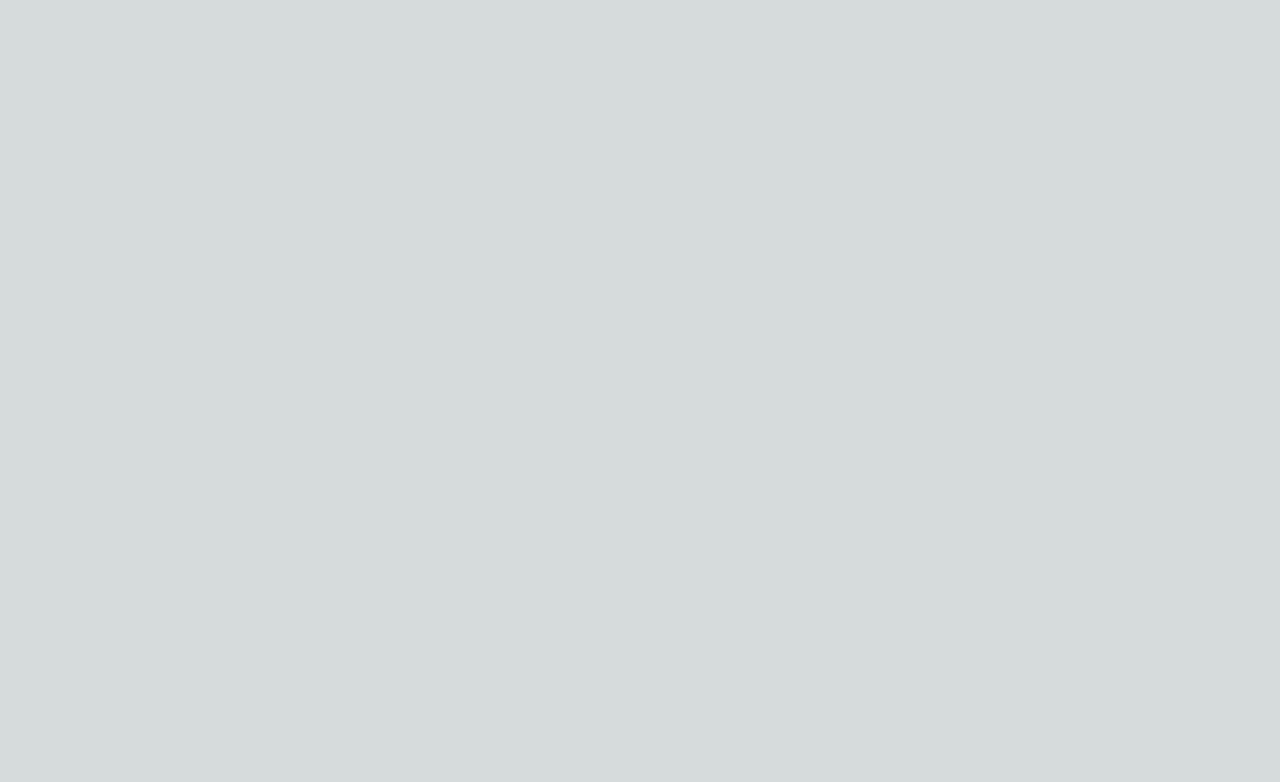
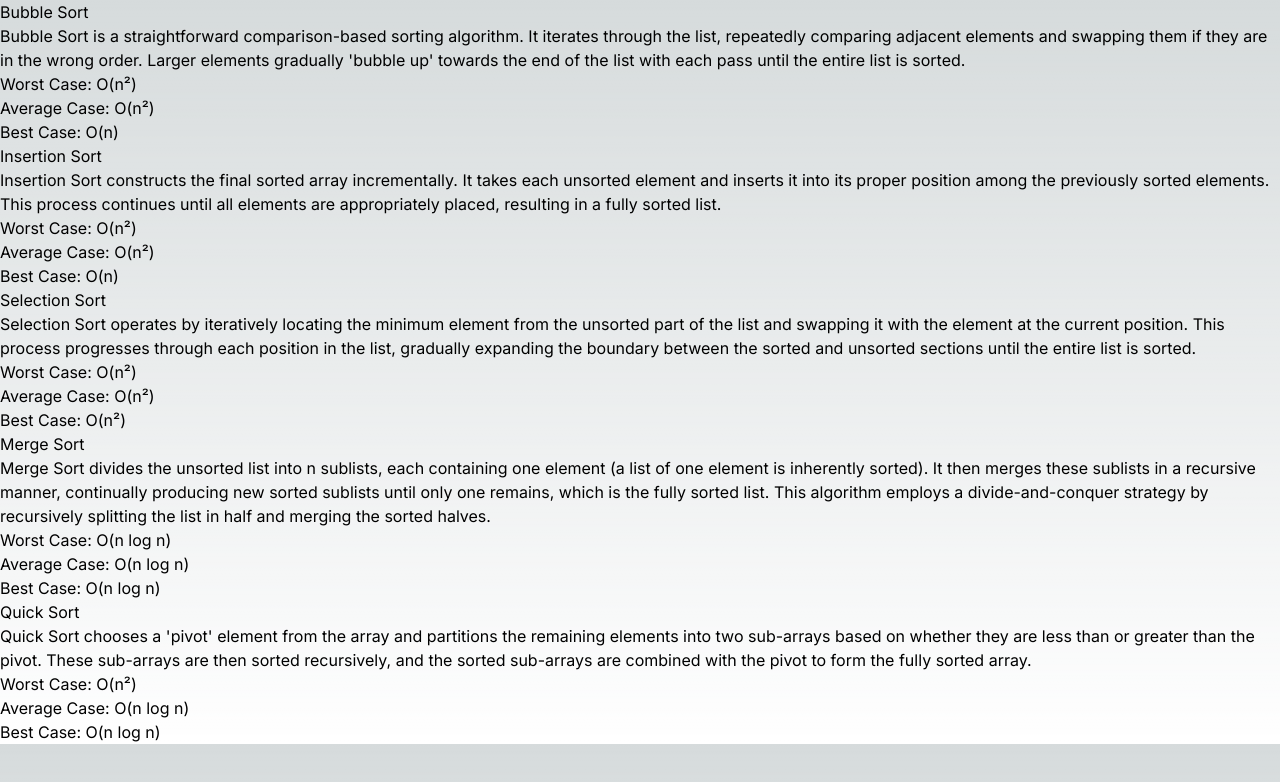
Before and after one commit to infysumanta/sorting-algorithm-visualizer, a Next.js app: page / in a window 1280 px wide. Shown: the top 782 px of the page. Built offline with nearby package versions, Linux system fonts and the light colour scheme.

Commit message:
Add sorting algorithm data to Home page

```diff
--- a/src/app/globals.css
+++ b/src/app/globals.css
@@ -24,6 +24,7 @@ body {
       rgb(var(--background-end-rgb))
     )
     rgb(var(--background-start-rgb));
+  overflow: hidden;
 }
 
 @layer utilities {
@@ -31,3 +32,25 @@ body {
     text-wrap: balance;
   }
 }
+
+.default-line-color {
+  background: theme("colors.system.red50");
+}
+
+.change-line-color {
+  background: theme("colors.system.green60");
+}
+
+@keyframes pulse {
+  0%,
+  100% {
+    opacity: 1;
+  }
+  50% {
+    opacity: 0.5;
+  }
+}
+
+.pulse-animation {
+  animation: pulse 1s cubic-bezier(0.4, 0, 0.6, 1) infinite;
+}
--- a/src/app/layout.tsx
+++ b/src/app/layout.tsx
@@ -1,6 +1,7 @@
 import type { Metadata } from "next";
 import { Inter } from "next/font/google";
 import "./globals.css";
+import { SortingProvider } from "@/provider/sorting-provider";
 
 const inter = Inter({ subsets: ["latin"] });
 
@@ -16,7 +17,9 @@ export default function RootLayout({
 }>) {
   return (
     <html lang="en">
-      <body className={inter.className}>{children}</body>
+      <body className={inter.className}>
+        <SortingProvider>{children}</SortingProvider>
+      </body>
     </html>
   );
 }
--- a/src/app/page.tsx
+++ b/src/app/page.tsx
@@ -1,3 +1,19 @@
+import { sortingAlgorithmsData } from "@/lib/constant";
+
 export default function Home() {
-  return <></>;
+  return (
+    <>
+      {Object.entries(sortingAlgorithmsData).map(([key, value]) => {
+        return (
+          <div key={key}>
+            <h2>{value.title}</h2>
+            <p>{value.description}</p>
+            <p>Worst Case: {value.worstCase}</p>
+            <p>Average Case: {value.averageCase}</p>
+            <p>Best Case: {value.bestCase}</p>
+          </div>
+        );
+      })}
+    </>
+  );
 }
```
